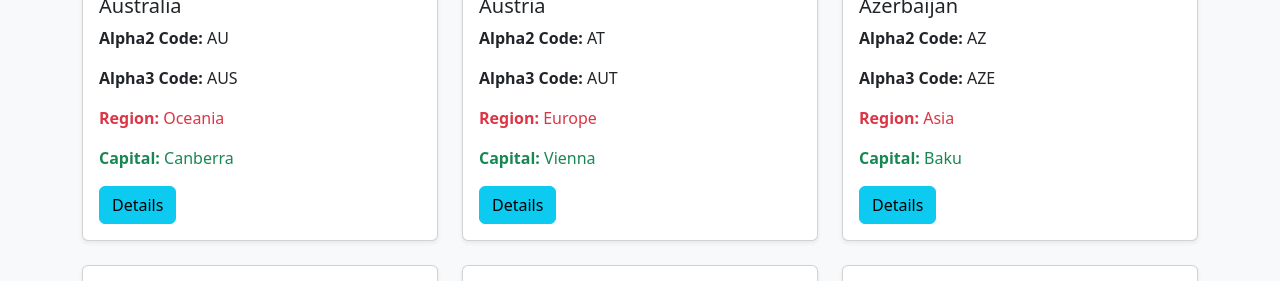
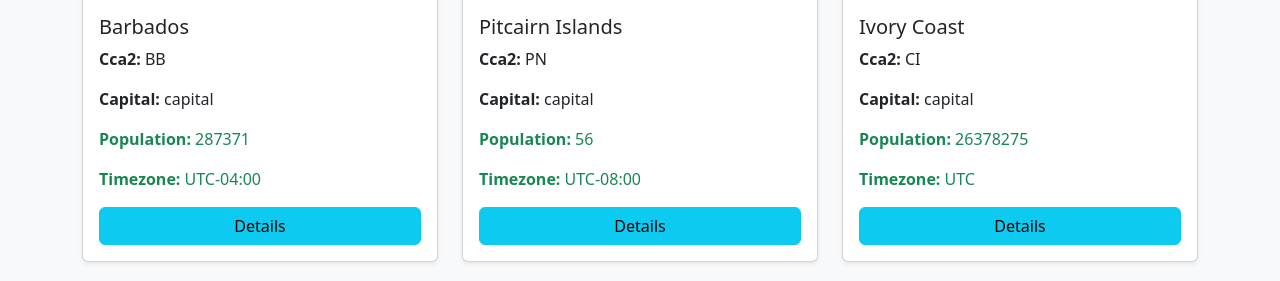
Before and after one commit to rayhan-pial/globe, a Django app: page /country-api/all-country/ in a window 1280 px wide. Shown: the part 1317-1598 px from the top of the page. Run offline with Django 5.2, Linux system fonts and the light colour scheme; a user stored in the database is signed in; data comes from the database, SQL or seed files in the repository.

Commit message:
Updated dataset and region,language view

```diff
--- a/country/models.py
+++ b/country/models.py
@@ -1,15 +1,29 @@
 from django.db import models
 
 # Create your models here.
+# class Country(models.Model):
+#     name = models.CharField(max_length=100)
+#     top_level_domain = models.JSONField()
+#     alpha2_code = models.CharField(max_length=20)
+#     alpha3_code = models.CharField(max_length=20)
+#     calling_codes = models.JSONField()
+#     capital = models.CharField(max_length=100)
+#     alt_spellings = models.JSONField()
+#     region = models.CharField(max_length=100)
+
+#     def __str__(self):
+#         return self.name
+
+
 class Country(models.Model):
     name = models.CharField(max_length=100)
-    top_level_domain = models.JSONField()
-    alpha2_code = models.CharField(max_length=20)
-    alpha3_code = models.CharField(max_length=20)
-    calling_codes = models.JSONField()
-    capital = models.CharField(max_length=100)
-    alt_spellings = models.JSONField()
+    cca2 = models.CharField(max_length=30)
+    capital = models.CharField(max_length=100, blank=True, null=True)
     region = models.CharField(max_length=100)
+    language = models.CharField(max_length=200, blank=True, null=True)
+    population = models.IntegerField()
+    timezone = models.CharField(max_length=200)
+    flag = models.URLField()
 
     def __str__(self):
         return self.name
--- a/country/templates/country.html
+++ b/country/templates/country.html
@@ -12,22 +12,25 @@
         <div class="row justify-content-center">
             <div class="col-md-6">
                 <form method="GET" action="{% url 'country_list' %}" class="d-flex">
-                    <input type="text" name="q" class="form-control me-2" placeholder="Search for a country..." value="{{ search_query }}">
+                    <input type="text" name="country" class="form-control me-2" placeholder="Search for a country" >
                     <button type="submit" class="btn btn-primary">Search</button>
                 </form>
             </div>
         </div>
         <div class="row mt-4">
             {% for country in countries %}
-            <div class="col-md-4">
-                <div class="card shadow-sm mb-4">
-                    <div class="card-body">
+            <div class="col-md-4 mb-4">
+                <div class="card shadow-sm h-100">
+                    <div class="ratio ratio-16x9">
+                        <img src="{{ country.flag }}" alt="{{ country.name }} Flag" class="card-img-top object-fit-cover">
+                    </div>
+                    <div class="card-body d-flex flex-column">
                         <h5 class="card-title">{{ country.name }}</h5>
-                        <p class="card-text"><strong>Alpha2 Code:</strong> {{ country.alpha2_code }}</p>
-                        <p class="card-text"><strong>Alpha3 Code:</strong> {{ country.alpha3_code }}</p>
-                        <p class="card-text text-danger"><strong>Region:</strong> {{ country.region }}</p>
-                        <p class="card-text text-success"><strong>Capital:</strong> {{ country.capital }}</p>
-                        <a href="{% url 'country_details' country.id %}" class="btn btn-info">Details</a>
+                        <p class="card-text"><strong>Cca2:</strong> {{ country.cca2 }}</p>
+                        <p class="card-text"><strong>Capital:</strong> {{ country.capital }}</p>
+                        <p class="card-text text-success"><strong>Population:</strong> {{ country.population }}</p>
+                        <p class="card-text text-success"><strong>Timezone:</strong> {{ country.timezone }}</p>
+                        <a href="{% url 'country_details' country.id %}" class="btn btn-info mt-auto">Details</a>
                     </div>
                 </div>
             </div>
--- a/country/urls.py
+++ b/country/urls.py
@@ -1,17 +1,17 @@
 from django.urls import path, include
 from rest_framework.routers import DefaultRouter
-from .views import CountryViewSet,NeighbourCountryView,CountryNameView,CountrydetailsView, NeighbourCountry
+from .views import CountryViewSet,RegionalCountryView,CountryNameView,CountrydetailsView, NeighbourCountry, LanguageCountryView
 
 router = DefaultRouter()
 router.register(r'countries', CountryViewSet)
 
 urlpatterns = [
     path('country/', include(router.urls)),
-    path('neighbor/<int:country_id>', NeighbourCountryView.as_view()),
-    path('country-name/<str:country>', CountryNameView.as_view()),
+    path('regional/<int:country_id>/', RegionalCountryView.as_view()),
+    path('language/<str:language>/', LanguageCountryView.as_view()),
+    path('country-name/<str:country>/', CountryNameView.as_view()),
 
     path('all-country/', CountrydetailsView.as_view(),name='country_list'),
-
     path('countries/<int:country_id>/', NeighbourCountry.as_view(), name='country_details'),
 
 ]
--- a/country/views.py
+++ b/country/views.py
@@ -21,13 +21,21 @@ class CountryViewSet(viewsets.ModelViewSet):
     # filter_backends = (filters.DjangoFilterBackend,)
     # filterset_fields = ('name', 'region')
 
-class NeighbourCountryView(APIView):
+class RegionalCountryView(APIView):
     permission_classes = [IsAuthenticated]
 
     def get(self, request, country_id):
         country = get_object_or_404(Country, id=country_id)
         neighbors = Country.objects.filter(region=country.region).exclude(name=country)
         serializer = CountrySerializer(neighbors, many=True)
+        return Response(serializer.data)
+
+class LanguageCountryView(APIView):
+    permission_classes = [IsAuthenticated]
+
+    def get(self, request, language):
+        country = Country.objects.filter(language__icontains=language)
+        serializer = CountrySerializer(country, many=True)
         return Response(serializer.data)
 
 class CountryNameView(APIView):
```
Also changed, not shown: country/fetch_data.py (+56 -17 lines), country/templates/country_details.html (+21 -4 lines), country/migrations/0001_initial.py, country/migrations/0002_rename_flag_png_country_flag.py (added), db.sqlite3, readme.txt.
